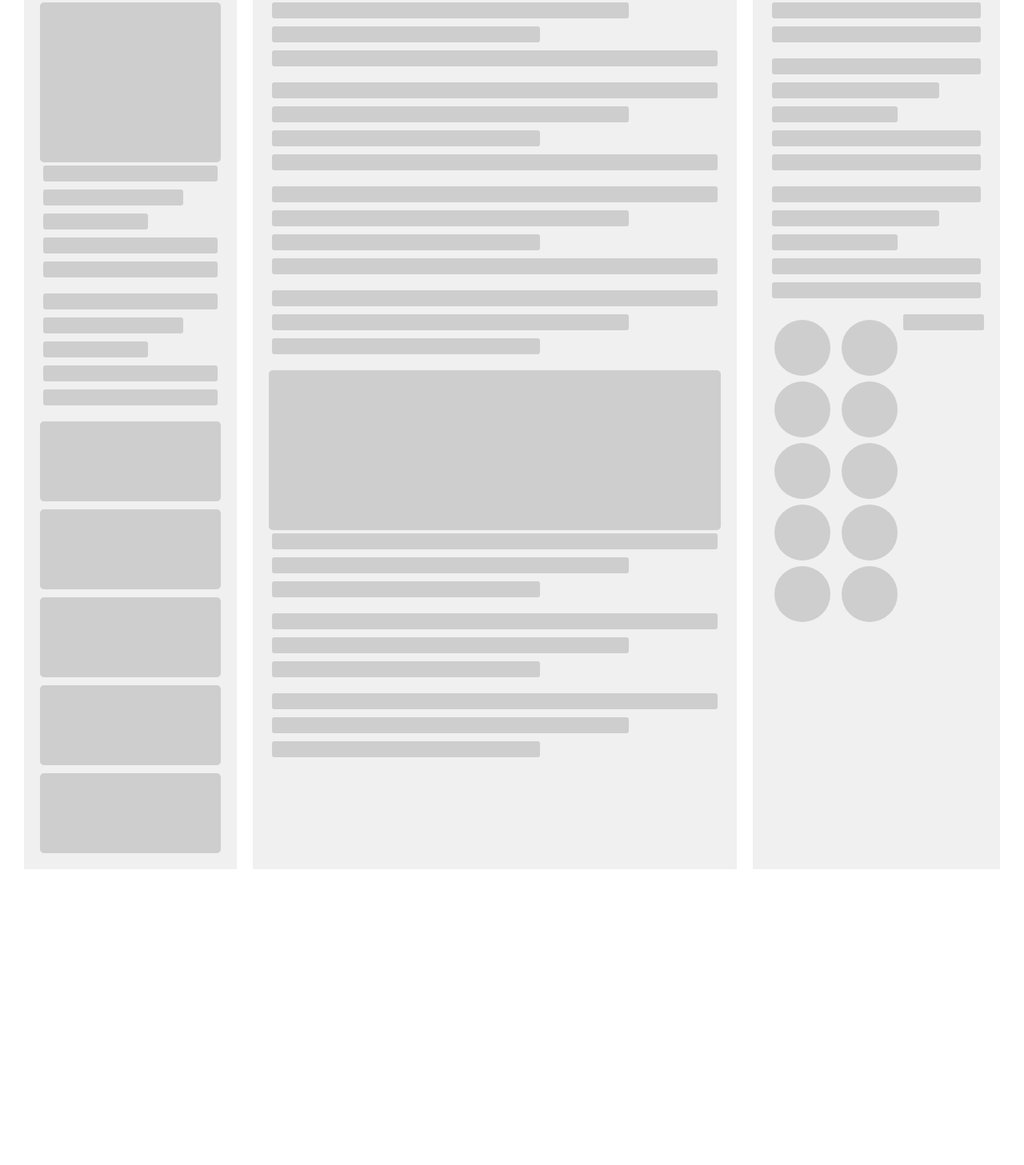
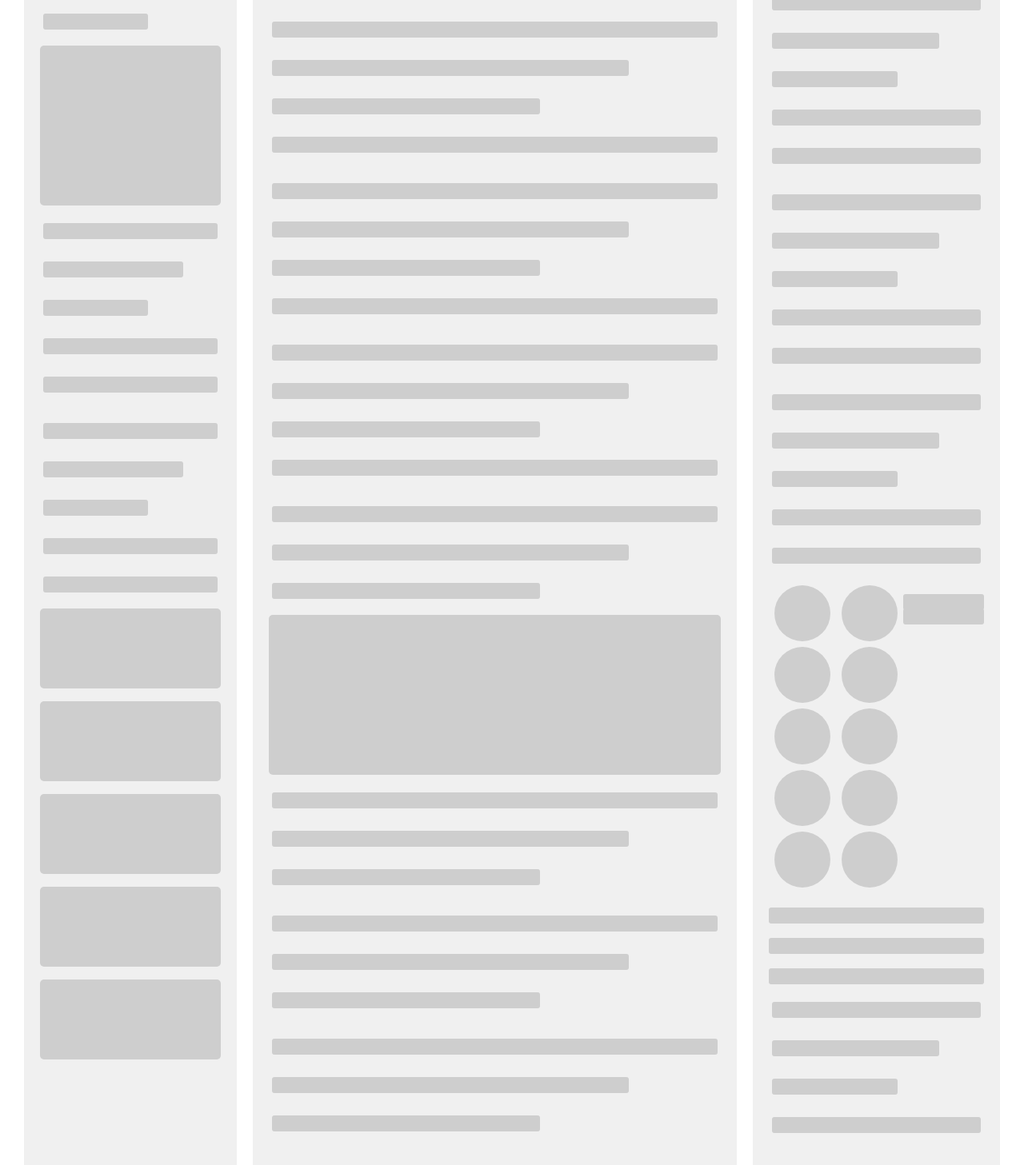
Before and after one commit to GustavoAlmeidaPuff/bem-acessorios-site, a website: page pages/index.html in a window 1280 px wide. Shown: the part 431-1888 px from the top of the page at 80% size. Before the commit the page ends 1528 px from the top, so only its background shows below. Drawn offline with Linux system fonts and the light colour scheme.

Commit message:
chore: more placeholders

```diff
--- a/css/styles.css
+++ b/css/styles.css
@@ -210,13 +210,14 @@ placeholders{
 }
     #Zt4FbM-1 {
         height: 100px;
-        margin-top: 10px;
+        margin-top: 16px;
     }
 
 .Et1Wza {
     height: 20px;
     background-color: #ddd;
     border-radius: 3px;
+    margin-top: 18px;
     animation: loading 1.5s infinite;
 }
 .Et1Wza:nth-child(2) {
--- a/pages/index.html
+++ b/pages/index.html
@@ -115,7 +115,6 @@
                     <div class="Et1Wza"></div>
                     <div class="Et1Wza"></div>
                     <div class="Et1Wza"></div>
-
                 </div>
                 <div class="Cz9Hkx">
                     <div class="Et1Wza"></div>
@@ -207,11 +206,17 @@
                     </div>
                     <div class="Et1Wza"><div class="Et1Wza"></div></div>
 
+
+                </div>
+                <div class="Et1Wza"></div>
+                <div class="Et1Wza"></div>
+                <div class="Et1Wza"></div>
+                <div class="Cz9Hkx">
+                    <div class="Et1Wza"></div>
                     <div class="Et1Wza"></div>
                     <div class="Et1Wza"></div>
                     <div class="Et1Wza"></div>
                 </div>
-
             </div>
         </placeholders>
 
```
